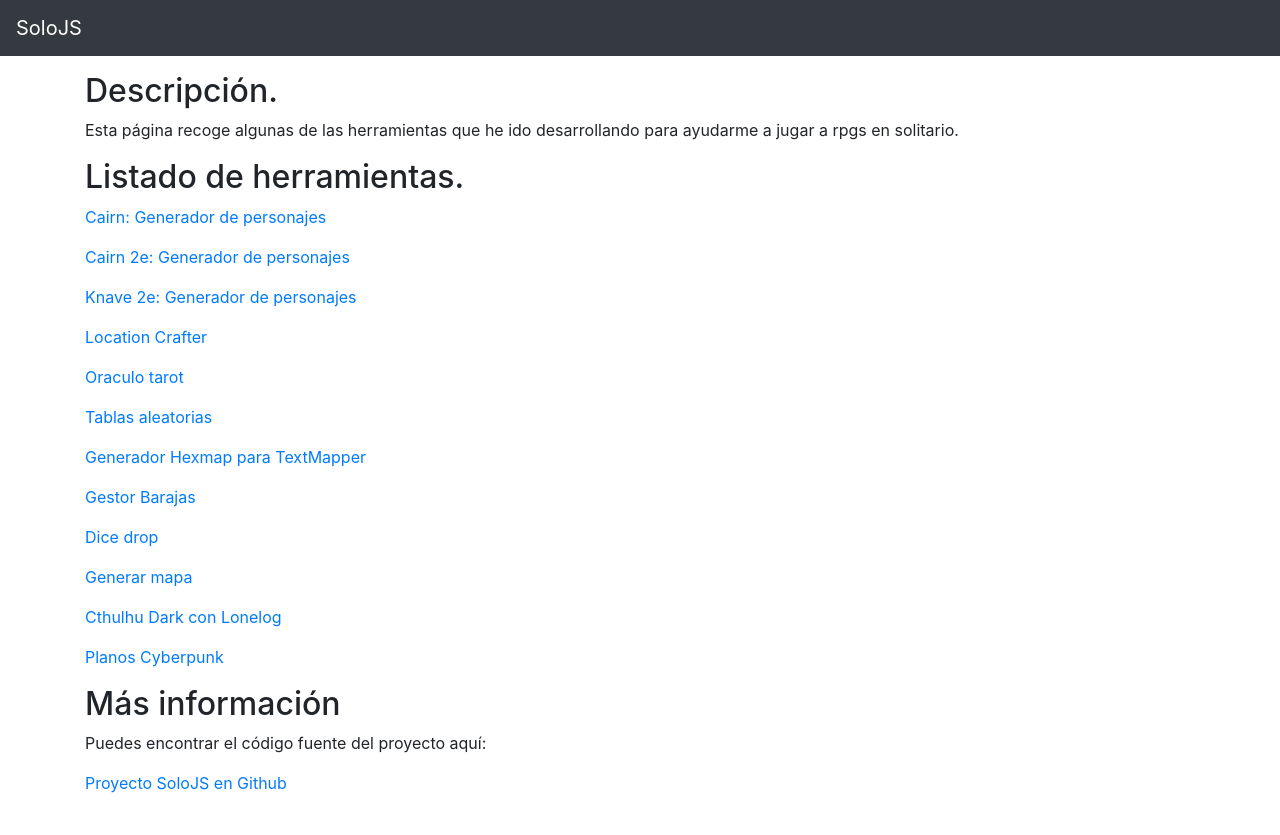
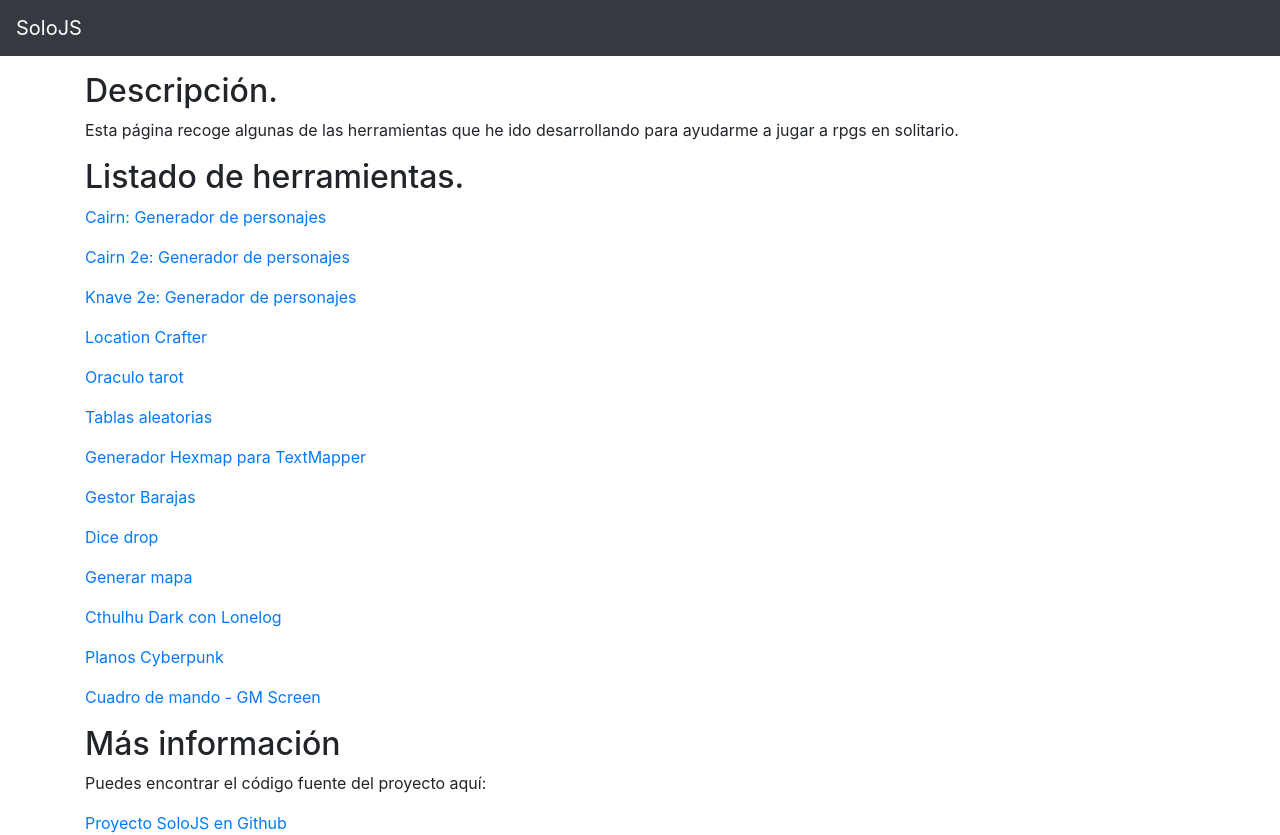
Before and after one commit to Alberaan/SoloJS, a plain HTML site: page index.html in a window 1280 px wide. Before the commit the page ends 800 px from the top, so only its background shows below. Drawn offline with nearby package versions, Linux system fonts and the light colour scheme.

Commit message:
Update index.html

```diff
--- a/index.html
+++ b/index.html
@@ -33,6 +33,7 @@
 		<p><a href="./Generar mapa.html">Generar mapa</a></p>
 		<p><a href="./Cthulhu-dark.html">Cthulhu Dark con Lonelog</a></p>
 		<p><a href="./Planos Cyberpunk.html">Planos Cyberpunk</a></p>
+		<p><a href="./Cuadro de mando · GM Screen.html">Cuadro de mando - GM Screen</a></p>
 		<h2>Más información</h2>
 		<p>Puedes encontrar el código fuente del proyecto aquí: </p>
 		<a href="https://github.com/Alberaan/SoloJS">Proyecto SoloJS en Github</a>
```
